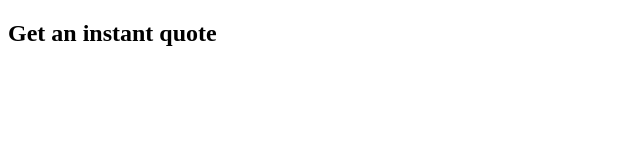
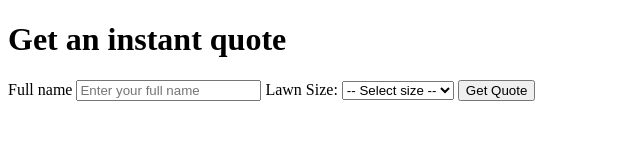
Before and after one commit to JMG002050/Ferox-Lawn-Care, a plain HTML site: page index.html in a window 1280 px wide. Shown: the whole page, without its empty margins (0-640 px from the left). Drawn offline with Linux system fonts and the light colour scheme.

Commit message:
HTML form is been created

```diff
--- a/index.html
+++ b/index.html
@@ -7,7 +7,22 @@
 	<link rel="stylesheet" href="./style.css"/>
 </head>
 <body>
-	<h2>Get an instant quote</h2>
+	<h1>Get an instant quote</h1>
+	<form>
+		<label for="name">Full name</label>
+		<input type="text" id="name" name="name" placeholder="Enter your full name">
+
+		<label for="lawn-size">Lawn Size:</label>
+		<select id="lawn-sie" name="lawn-size">
+			<option value="">-- Select size --</option>
+			<option value="small-lawn">Small lawn</option>
+			<option value="medium-lawn">Medium lawn</option>
+			<option value="large-lawn">Large lawn</option>
+		</select>
+
+		<button type="submit">Get Quote</button>
+	</form>
+
 
 
 <script></script>
```
